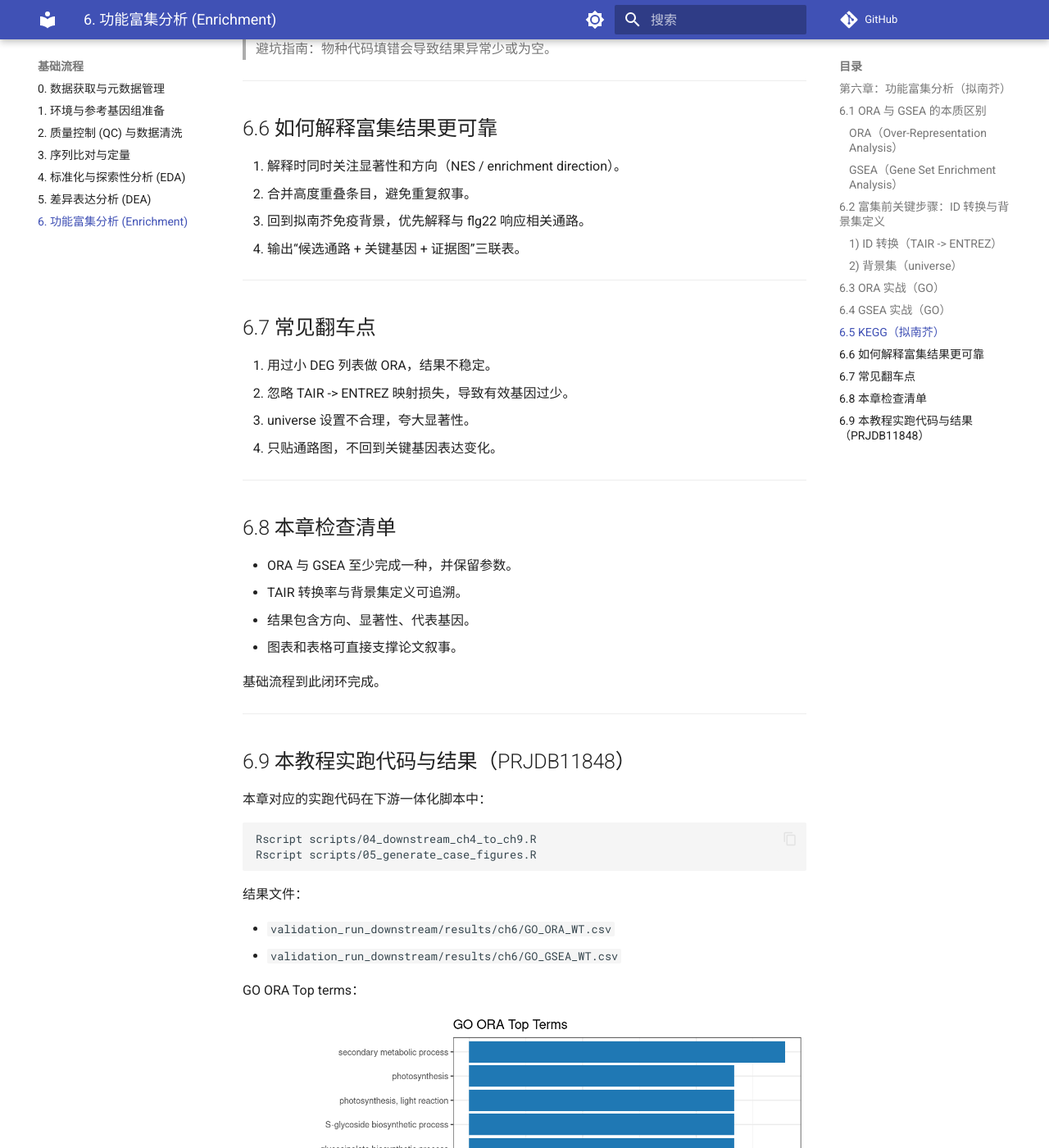
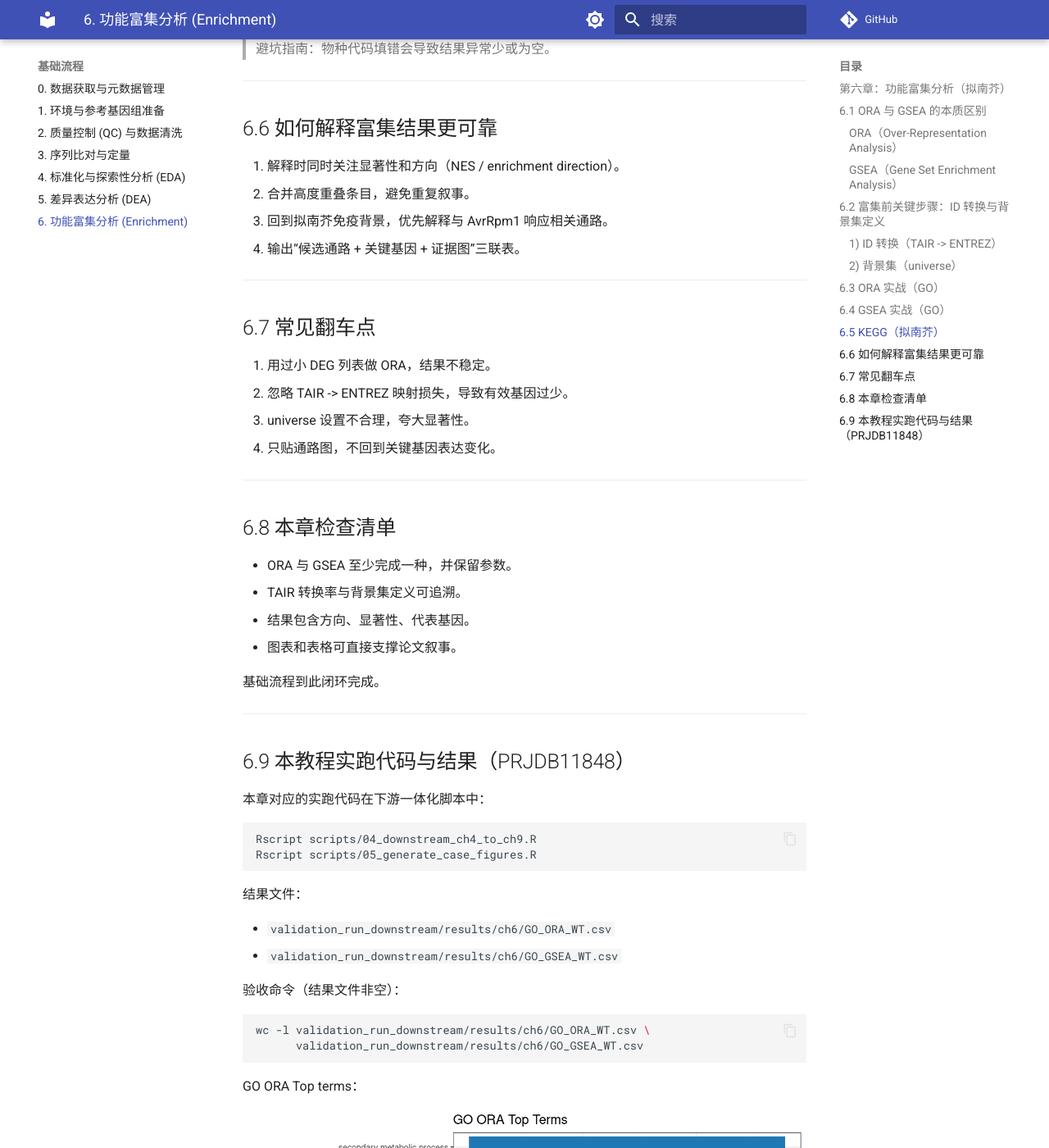
Before and after one commit to petemeng/RNA-seq-Tutorial, an MkDocs documentation site: the page built from docs/06-Functional-Enrichment-Analysis.md, in a window 1280 px wide and 1400 px high, scrolled down 3249 px. Shown: the whole window at 82% size. Built offline with MkDocs 1.6.1 and Material for MkDocs 9.7.7, drawn with Linux system fonts in a browser that asks for light colours; comment, search, counter and statistics services are not loaded.

Commit message:
Align core chapters with validated PRJDB11848 run and results

````diff
--- a/docs/06-Functional-Enrichment-Analysis.md
+++ b/docs/06-Functional-Enrichment-Analysis.md
@@ -161,7 +161,7 @@ ekk <- enrichKEGG(
 
 1. 解释时同时关注显著性和方向（NES / enrichment direction）。
 2. 合并高度重叠条目，避免重复叙事。
-3. 回到拟南芥免疫背景，优先解释与 flg22 响应相关通路。
+3. 回到拟南芥免疫背景，优先解释与 AvrRpm1 响应相关通路。
 4. 输出“候选通路 + 关键基因 + 证据图”三联表。
 
 ---
@@ -200,6 +200,13 @@ Rscript scripts/05_generate_case_figures.R
 - `validation_run_downstream/results/ch6/GO_ORA_WT.csv`
 - `validation_run_downstream/results/ch6/GO_GSEA_WT.csv`
 
+验收命令（结果文件非空）：
+
+```bash
+wc -l validation_run_downstream/results/ch6/GO_ORA_WT.csv \
+      validation_run_downstream/results/ch6/GO_GSEA_WT.csv
+```
+
 GO ORA Top terms：
 
 ![GO ORA](assets/validated_case/ch6_go_ora_top15.png)
````
